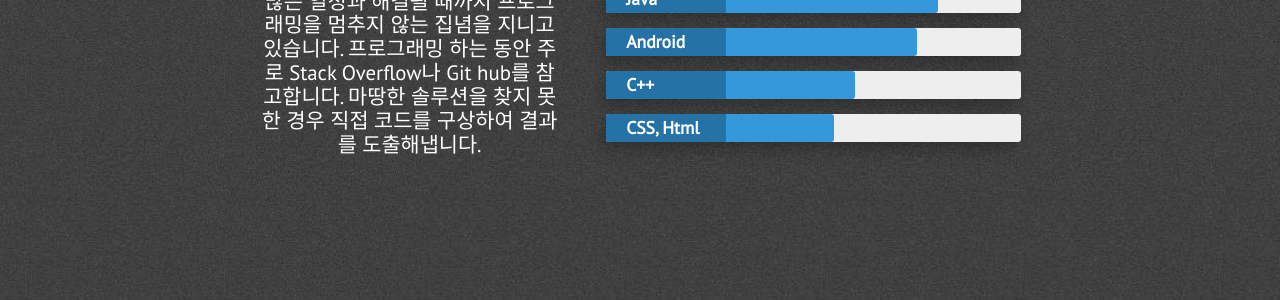
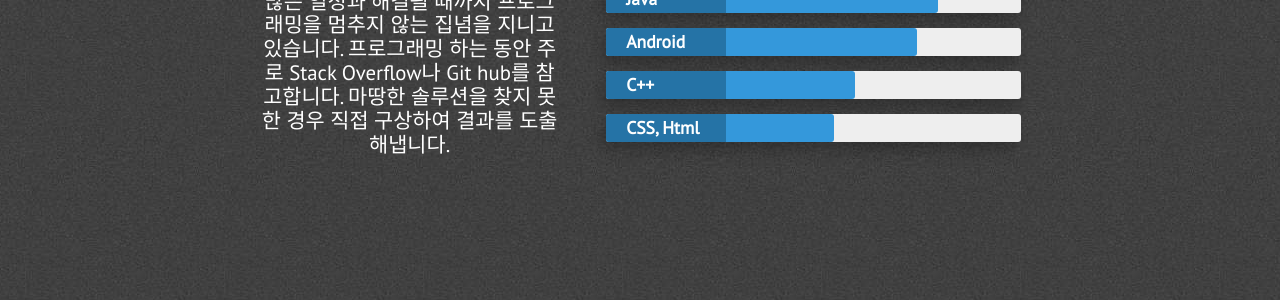
Before and after one commit to SongChaeYoung98/SongChaeYoung98.github.io, a Jekyll site: the page built from index.html, in a window 1280 px wide and 900 px high, scrolled down 2121 px. Shown: the part 320-620 px from the top of the window. Built offline with Jekyll 4.4.1, drawn with Linux system fonts in a browser that asks for light colours; nearby versions of some CDN libraries; some of the changed text lies outside the part shown.

Commit message:
Update skills.html

```diff
--- a/_includes/skills.html
+++ b/_includes/skills.html
@@ -8,7 +8,10 @@
                 <div class="what-i-do">
                     <h3 class="center-align skills-subsection">Summary</h3>
                     <p class="paragraph-text center-align">
-                        저는 Python을 주로 사용하는 인공지능, 딥러닝 개발자 입니다. 개발에 많은 열정과 해결될 때까지 프로그래밍을 멈추지 않는 집념을 지니고 있습니다. 프로그래밍 하는 동안 주로 Stack Overflow나 Git hub를 참고합니다. 마땅한 솔루션을 찾지 못한 경우 직접 코드를 구상하여 결과를 도출해냅니다.
+                        저는 Python을 주로 사용하는 인공지능, 딥러닝 개발자 입니다.
+                        개발에 많은 열정과 해결될 때까지 프로그래밍을 멈추지 않는 집념을 지니고 있습니다.
+                        프로그래밍 하는 동안 주로 Stack Overflow나 Git hub를 참고합니다.
+                        마땅한 솔루션을 찾지 못한 경우 직접 구상하여 결과를 도출해냅니다.
                     </p>
                 </div>
                 <div class="technical-skills">
```
